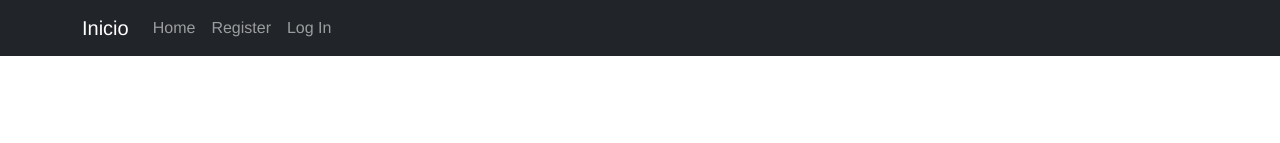
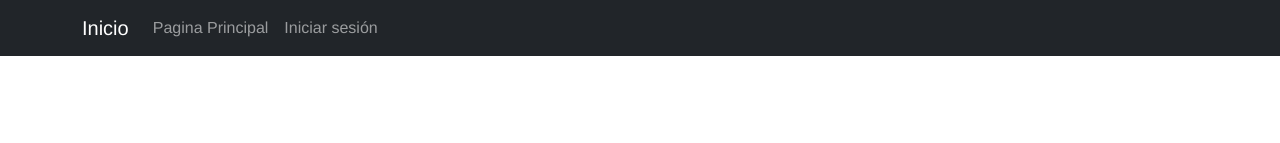
Before and after one commit to Rher92/cartuchos, a Vue app in the folder frontend/: page / in a window 1280 px wide. Shown: the top 143 px of the page. Built offline with nearby package versions, Linux system fonts and the light colour scheme; no server answers.

Commit message:
UPDATE: NavBar links name have been modified

```diff
--- a/frontend/src/components/NavBar.vue
+++ b/frontend/src/components/NavBar.vue
@@ -26,13 +26,10 @@
           </ul>
           <ul v-else class="navbar-nav me-auto mb-2 mb-md-0">
             <li class="nav-item">
-              <router-link class="nav-link" to="/">Home</router-link>
+              <router-link class="nav-link" to="/">Pagina Principal</router-link>
             </li>
             <li class="nav-item">
-              <router-link class="nav-link" to="/register">Register</router-link>
-            </li>
-            <li class="nav-item">
-              <router-link class="nav-link" to="/login">Log In</router-link>
+              <router-link class="nav-link" to="/login">Iniciar sesión</router-link>
             </li>
           </ul>
         </div>
```
